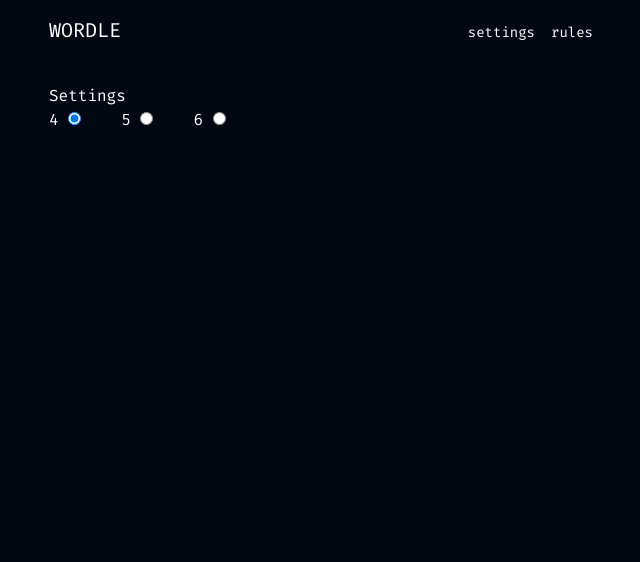
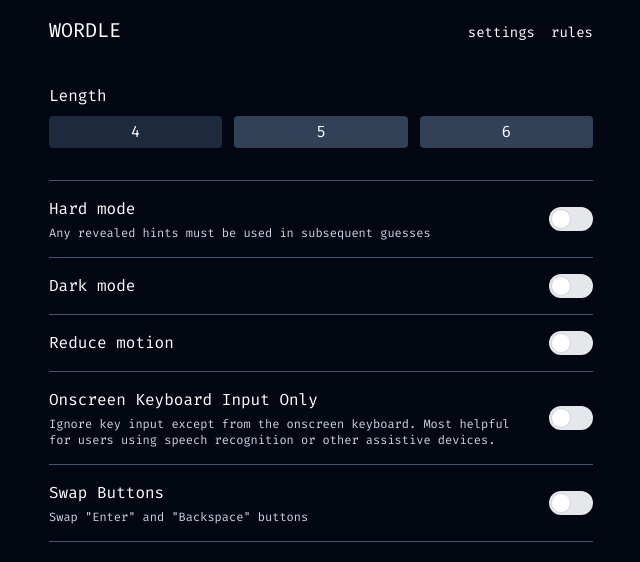
Before and after one commit to voloshynvv/vue-wordle-game, a Vue app: page /settings in a window 1280 px wide. Shown: the top 562 px of the page, without its empty margins (319-959 px from the left). Built offline with nearby package versions, Linux system fonts and the light colour scheme; the HTML template or start-up script is replaced by a standard one.

Commit message:
settings page ui

```diff
--- a/package.json
+++ b/package.json
@@ -14,6 +14,7 @@
   },
   "dependencies": {
     "@tailwindcss/vite": "^4.1.4",
+    "@vueuse/core": "^13.1.0",
     "pinia": "^3.0.2",
     "tailwindcss": "^4.1.4",
     "vue": "^3.5.13",
--- a/src/App.vue
+++ b/src/App.vue
@@ -1,5 +1,5 @@
 <script setup lang="ts">
-import TheHeader from '@/components/navigation/TheHeader.vue'
+import TheHeader from '@/components/TheHeader.vue'
 </script>
 
 <template>
--- /dev/null
+++ b/src/components/common/AppSwitch.vue
@@ -0,0 +1,16 @@
+<script setup lang="ts">
+const model = defineModel()
+
+defineOptions({
+  inheritAttrs: false,
+})
+</script>
+
+<template>
+  <label class="inline-flex items-center cursor-pointer">
+    <input class="sr-only peer" type="checkbox" v-bind="$attrs" v-model="model" />
+    <div
+      class="relative w-11 h-6 bg-gray-200 peer-focus:outline-none peer-focus:ring-4 peer-focus:ring-blue-300 dark:peer-focus:ring-blue-800 rounded-full peer dark:bg-gray-700 peer-checked:after:translate-x-full rtl:peer-checked:after:-translate-x-full peer-checked:after:border-white after:content-[''] after:absolute after:top-[2px] after:start-[2px] after:bg-white after:border-gray-300 after:border after:rounded-full after:h-5 after:w-5 after:transition-all dark:border-gray-600 peer-checked:bg-blue-600 dark:peer-checked:bg-blue-600"
+    ></div>
+  </label>
+</template>
--- a/src/components/game/GameKeyboard.vue
+++ b/src/components/game/GameKeyboard.vue
@@ -1,14 +1,28 @@
 <script setup lang="ts">
-import { ref, onMounted, onUnmounted } from 'vue'
+import { ref, onMounted, onUnmounted, computed } from 'vue'
 import { useGameStore } from '@/stores/game'
+import { useSettingsStore } from '@/stores/settings'
 
-const keyboard = [
-  ['q', 'w', 'e', 'r', 't', 'y', 'u', 'i', 'o', 'p'],
-  ['a', 's', 'd', 'f', 'g', 'h', 'j', 'k', 'l'],
-  ['Backspace', 'z', 'x', 'c', 'v', 'b', 'n', 'm', 'Enter'],
-]
+const settings = useSettingsStore()
+const game = useGameStore()
 
-const game = useGameStore()
+const keyboard = computed(() => {
+  return [
+    ['q', 'w', 'e', 'r', 't', 'y', 'u', 'i', 'o', 'p'],
+    ['a', 's', 'd', 'f', 'g', 'h', 'j', 'k', 'l'],
+    [
+      settings.swapButtons ? 'Backspace' : 'Enter',
+      'z',
+      'x',
+      'c',
+      'v',
+      'b',
+      'n',
+      'm',
+      settings.swapButtons ? 'Enter' : 'Backspace',
+    ],
+  ]
+})
 
 const hasFocus = ref()
 
@@ -30,18 +44,23 @@
   game.append(keyCode)
 }
 
-function handleKeydown(e: KeyboardEvent) {
+function handleKeydownEvent(e: KeyboardEvent) {
   const { key } = e
 
-  if (!keyboard.flat().includes(key) || (hasFocus.value && key === 'Enter')) {
+  if (!keyboard.value.flat().includes(key) || (hasFocus.value && key === 'Enter')) {
     return
   }
 
   handleKey(key)
 }
 
-onMounted(() => window.addEventListener('keydown', handleKeydown))
-onUnmounted(() => window.removeEventListener('keydown', handleKeydown))
+onMounted(() => {
+  if (!settings.ignoreKeyboard) {
+    window.addEventListener('keydown', handleKeydownEvent)
+  }
+})
+
+onUnmounted(() => window.removeEventListener('keydown', handleKeydownEvent))
 </script>
 
 <template>
--- a/src/stores/settings.ts
+++ b/src/stores/settings.ts
@@ -1,8 +1,11 @@
-import { ref } from 'vue'
 import { defineStore } from 'pinia'
+import { useLocalStorage } from '@vueuse/core'
 
 export const useSettingsStore = defineStore('settings', () => {
-  const guessLength = ref(4)
+  const guessLength = useLocalStorage('guessLength', 4)
+  const hardMode = useLocalStorage('hardMode', false)
+  const swapButtons = useLocalStorage('swapButtons', false)
+  const ignoreKeyboard = useLocalStorage('ignoreKeyboard', false)
 
-  return { guessLength }
+  return { guessLength, hardMode, swapButtons, ignoreKeyboard }
 })
--- a/src/views/SettingsView.vue
+++ b/src/views/SettingsView.vue
@@ -1,27 +1,90 @@
 <script setup lang="ts">
 import { useSettingsStore } from '@/stores/settings'
+import AppSwitch from '@/components/common/AppSwitch.vue'
 
 const settings = useSettingsStore()
 </script>
 
 <template>
-  <h1>Settings</h1>
+  <h1 class="sr-only">Settings</h1>
 
-  <div class="flex items-center gap-x-10">
-    <label>
+  <p class="mb-2">Length</p>
+
+  <div class="grid grid-cols-3 gap-3 mb-8">
+    <button
+      class="rounded-sm p-1 bg-slate-700 cursor-pointer"
+      :class="{
+        'bg-slate-800': settings.guessLength === 4,
+      }"
+      @click="settings.guessLength = 4"
+    >
       4
-      <input type="radio" :value="4" v-model="settings.guessLength" />
-    </label>
+    </button>
 
-    <label>
+    <button
+      class="rounded-sm p-1 bg-slate-700 cursor-pointer"
+      :class="{
+        'bg-slate-800': settings.guessLength === 5,
+      }"
+      @click="settings.guessLength = 5"
+    >
       5
-      <input type="radio" :value="5" v-model="settings.guessLength" />
-    </label>
+    </button>
 
-    <label>
+    <button
+      class="rounded-sm p-1 bg-slate-700 cursor-pointer"
+      :class="{
+        'bg-slate-800': settings.guessLength === 6,
+      }"
+      @click="settings.guessLength = 6"
+    >
       6
-      <input type="radio" :value="6" v-model="settings.guessLength" />
-    </label>
+    </button>
   </div>
 
+  <div class="flex items-center justify-between gap-x-4 py-4 border-t border-b border-slate-600">
+    <div class="space-y-1">
+      <label class="block" for="hard-mode">Hard mode</label>
+      <p class="text-xs text-slate-300">Any revealed hints must be used in subsequent guesses</p>
+    </div>
+
+    <AppSwitch id="hard-mode" v-model="settings.hardMode" />
+  </div>
+
+  <div class="flex items-center justify-between gap-x-4 py-4 border-b border-slate-600">
+    <div class="space-y-1">
+      <label class="block" for="dark-mode">Dark mode</label>
+    </div>
+
+    <AppSwitch id="dark-mode" />
+  </div>
+
+  <div class="flex items-center justify-between gap-x-4 py-4 border-b border-slate-600">
+    <div class="space-y-1">
+      <label class="block" for="colors-blind">Reduce motion</label>
+    </div>
+
+    <AppSwitch id="colors-blind" />
+  </div>
+
+  <div class="flex items-center justify-between gap-x-4 py-4 border-b border-slate-600">
+    <div class="space-y-1">
+      <label class="block" for="ignore-keyboard">Onscreen Keyboard Input Only</label>
+      <p class="text-xs text-slate-300">
+        Ignore key input except from the onscreen keyboard. Most helpful for users using speech
+        recognition or other assistive devices.
+      </p>
+    </div>
+
+    <AppSwitch id="ignore-keyboard" v-model="settings.ignoreKeyboard" />
+  </div>
+
+  <div class="flex items-center justify-between gap-x-4 py-4 border-b border-slate-600">
+    <div class="space-y-1">
+      <label class="block" for="swap-buttons">Swap Buttons</label>
+      <p class="text-xs text-slate-300">Swap "Enter" and "Backspace" buttons</p>
+    </div>
+
+    <AppSwitch id="swap-buttons" v-model="settings.swapButtons" />
+  </div>
 </template>
```
Also changed, not shown: src/components/TheHeader.vue (renamed from src/components/navigation/TheHeader.vue), 1 other file (tests, documents, lock files or other folders).
